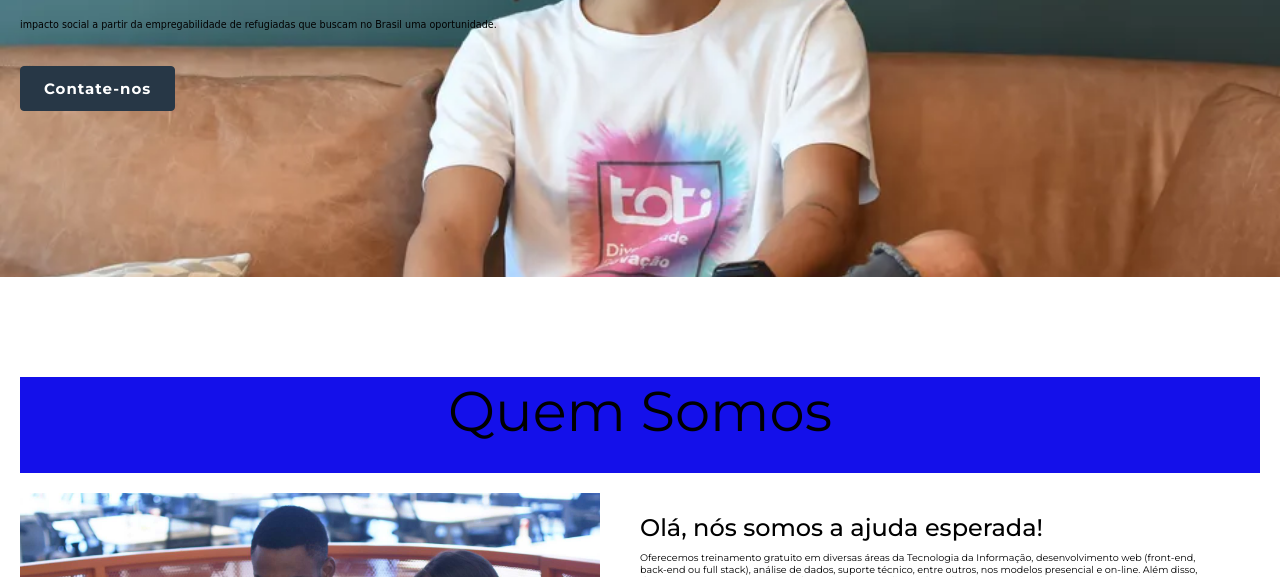
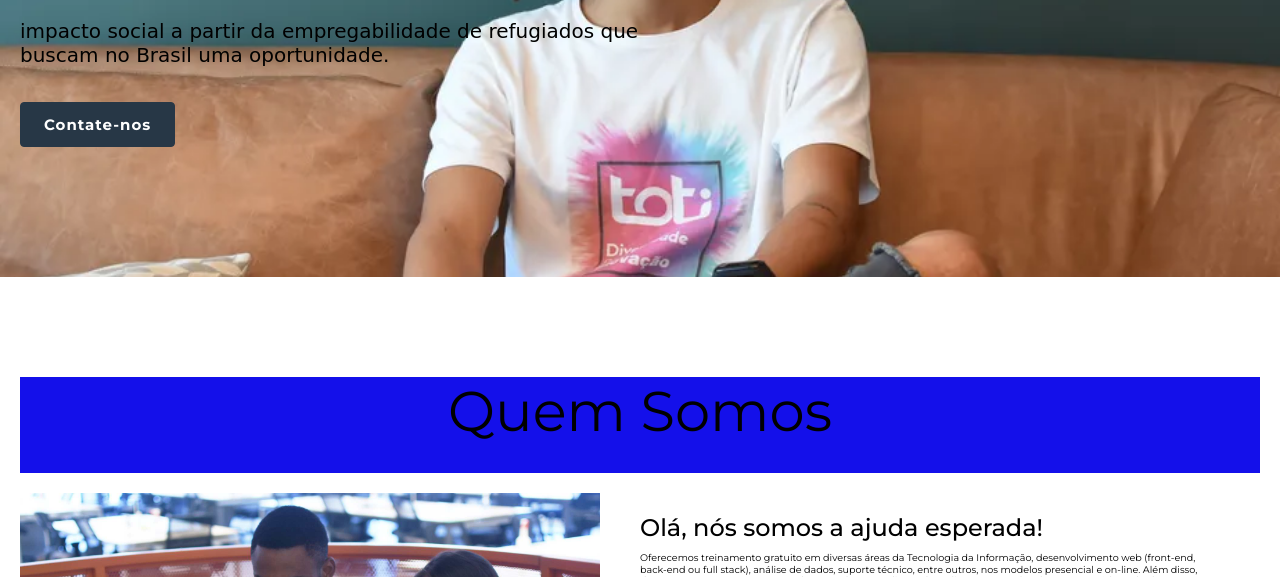
Before and after one commit to pfabreuave/presenta_SASS, a plain HTML site: page index.html in a window 1280 px wide. Shown: the part 523-1100 px from the top of the page. Drawn offline with Linux system fonts and the light colour scheme; a script that the page names is missing.

Commit message:
se modica texto y tipo de letra

```diff
--- a/index.html
+++ b/index.html
@@ -27,7 +27,7 @@
 				<div class="container">
 					<h1 class="display-1">Fazer Diferença é Prioridade</h1>
 					<p id="cursive">
-						impacto social a partir da empregabilidade de refugiadas que buscam no Brasil uma oportunidade.
+						impacto social a partir da empregabilidade de refugiados que buscam no Brasil uma oportunidade.
 					</p>
 					<a href="#contact" class="btn btn-dark">Contate-nos</a>
 				</div>
--- a/scss/styles.scss
+++ b/scss/styles.scss
@@ -19,6 +19,7 @@ $color-gray: #f9f9f9;
 
 #cursive{
 	font-family:'Monotype Corsiva','Apple Chancery','ITC Zapf Chancery','URW Chancery L',cursive;
+	font-size: 20px;
   }
 
 // Main Styling
```
Also changed, not shown: css/styles.css, 1 other file.
